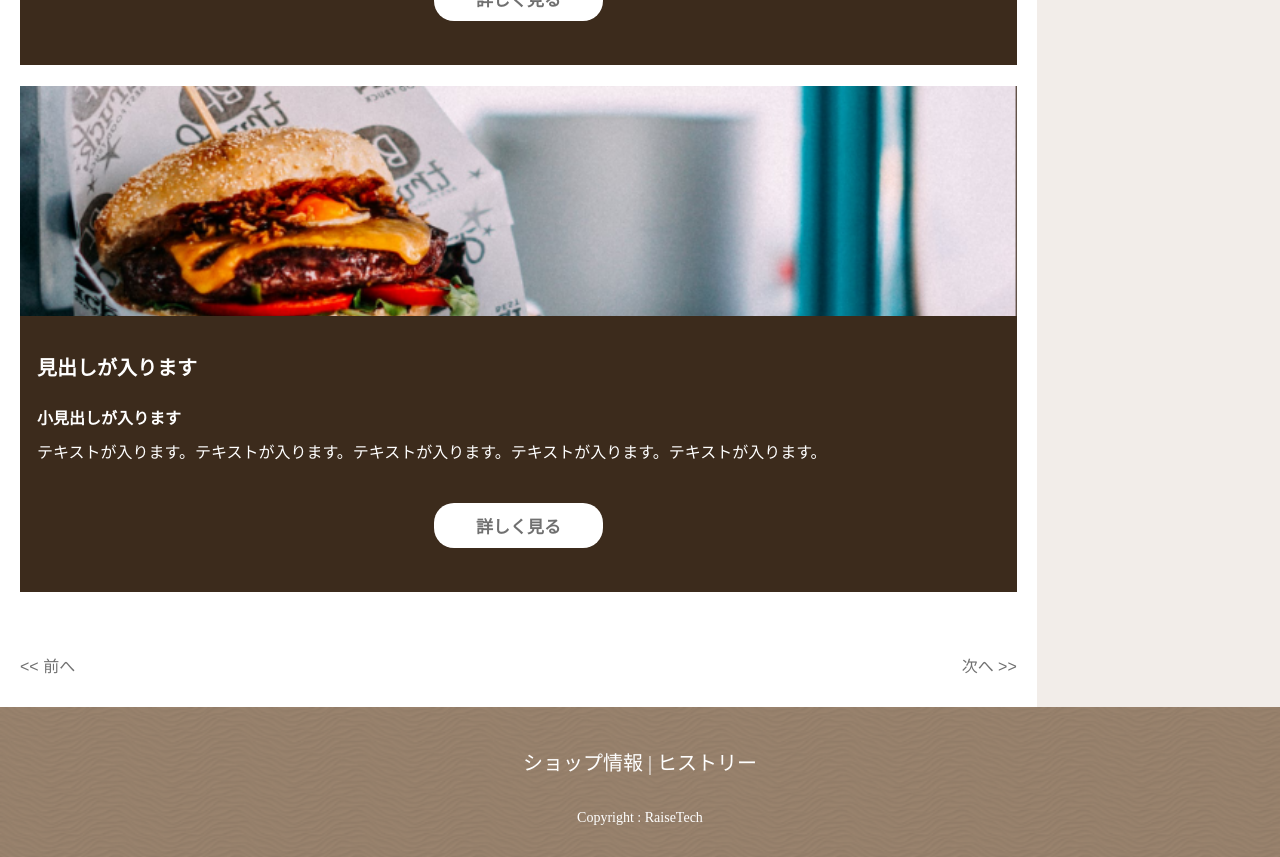
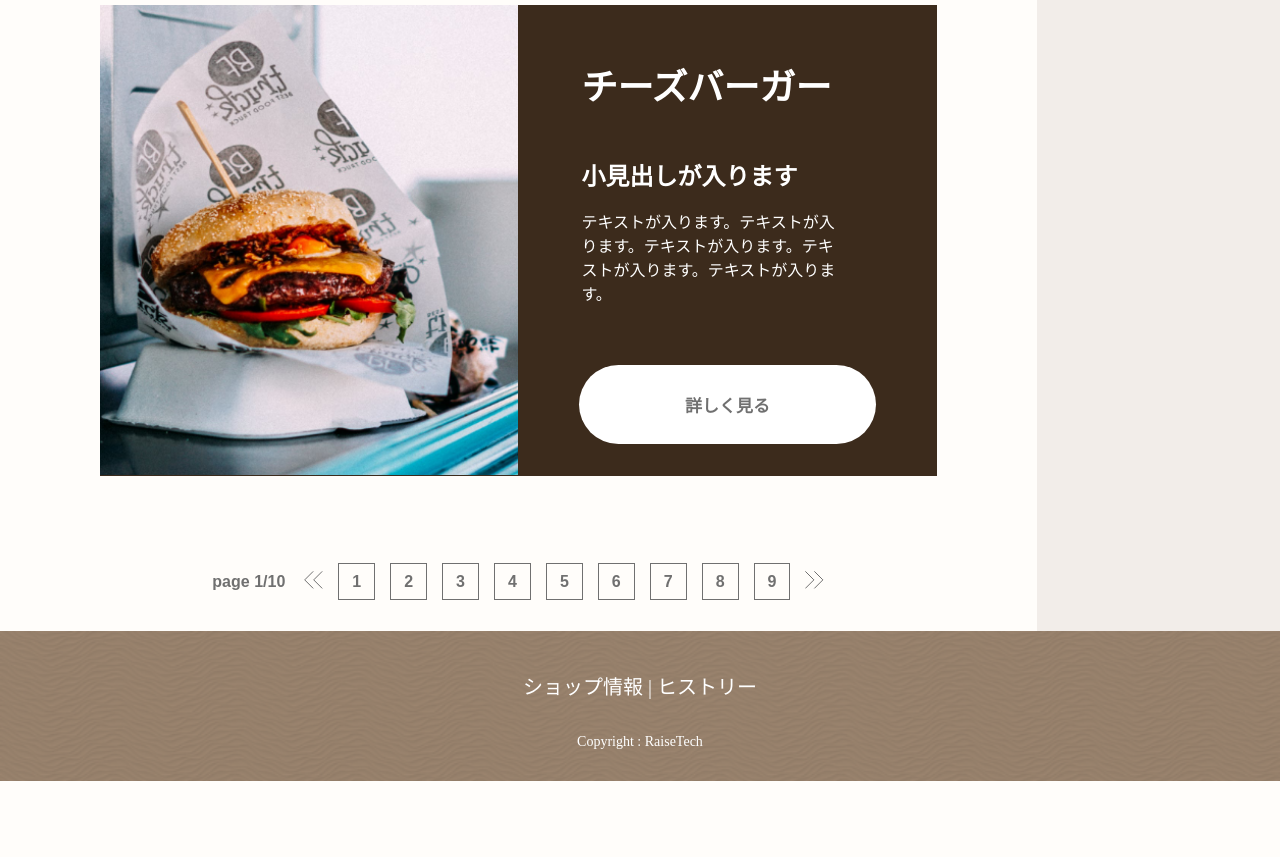
Before and after one commit to asa0mame0aim/hamburger_app, a plain HTML site: page archive.html in a window 1280 px wide. Shown: the part 1666-2523 px from the top of the page. After the commit the page ends 2447 px from the top, so only its background shows below. Drawn offline with nearby package versions, Linux system fonts and the light colour scheme; some packages are replaced by stand-ins of ours; a web font is replaced by a local one.

Commit message:
archive完(仮)

```diff
--- a/archive.html
+++ b/archive.html
@@ -94,30 +94,36 @@
                 <div class="p-card">
                     <div class="p-card__content">
                         <img src="/img/item.png">
-                        <h3 class="c-card__content--title">見出しが入ります</h3>
+                        <div class="c-card__content--list">
+                            <h3 class="c-card__content--title">チーズバーガー</h3>
                             <h4 class="c-card__content--subtitle">小見出しが入ります</h4>
                             <p class="c-card__content--text">テキストが入ります。テキストが入ります。テキストが入ります。テキストが入ります。テキストが入ります。</p>
                             <form action="#" class="p-card__content--details">
                                 <input type="button" name="details" value="詳しく見る" class="c-card__content--btn">
                             </form>
                         </div>
+                    </div>
                     <div class="p-card__content">
                         <img src="/img/item.png">
-                        <h3 class="c-card__content--title">見出しが入ります</h3>
+                        <div class="c-card__content--list">
+                            <h3 class="c-card__content--title">チーズバーガー</h3>
                             <h4 class="c-card__content--subtitle">小見出しが入ります</h4>
                             <p class="c-card__content--text">テキストが入ります。テキストが入ります。テキストが入ります。テキストが入ります。テキストが入ります。</p>
                             <form action="#" class="p-card__content--details">
                                 <input type="button" name="details" value="詳しく見る" class="c-card__content--btn">
                             </form>
                         </div>
+                    </div>
                     <div class="p-card__content">
                         <img src="/img/item.png">
-                        <h3 class="c-card__content--title">見出しが入ります</h3>
+                        <div class="c-card__content--list">
+                            <h3 class="c-card__content--title">チーズバーガー</h3>
                             <h4 class="c-card__content--subtitle">小見出しが入ります</h4>
                             <p class="c-card__content--text">テキストが入ります。テキストが入ります。テキストが入ります。テキストが入ります。テキストが入ります。</p>
                             <form action="#" class="p-card__content--details">
                                 <input type="button" name="details" value="詳しく見る" class="c-card__content--btn">
                             </form>
+                        </div>
                     </div>
                 </div>
             </div>
@@ -137,7 +143,7 @@
             <div class="p-pagination">
                 <p class="p-pagination__page-number">page 1/10</p>
                 <ul class="p-pagination__list">
-                    <li class="p-pagination__list--items p-pagination__list--prev"><a href="#"></a></li>
+                    <li class="p-pagination__list--prev"><a href="#"></a></li>
                     <li class="p-pagination__list--items"><a href="#">1</a></li>
                     <li class="p-pagination__list--items"><a href="#">2</a></li>
                     <li class="p-pagination__list--items"><a href="#">3</a></li>
@@ -147,7 +153,7 @@
                     <li class="p-pagination__list--items"><a href="#">7</a></li>
                     <li class="p-pagination__list--items"><a href="#">8</a></li>
                     <li class="p-pagination__list--items"><a href="#">9</a></li>
-                    <li class="p-pagination__list--items p-pagination__list--next"><a href="#"></a></li>
+                    <li class="p-pagination__list--next"><a href="#"></a></li>
                 </ul>
             </div>
         </main>
--- a/scss/layout/_body.scss
+++ b/scss/layout/_body.scss
@@ -1,6 +1,7 @@
 body{
     grid-column: 1/3;
     grid-row: 1/4;
+    background-color: #FFFDFA;
     &.active{
         overflow: hidden;
         &::after{
--- a/scss/object/component/_background.scss
+++ b/scss/object/component/_background.scss
@@ -109,21 +109,28 @@ archieve
         object-fit: cover;
         object-position: left;
         background-color: rgba(0, 0, 0, 0.9);
+        z-index: 1;
+        @include mixin.tab{
+            height: 283px;
+        }
+        @include mixin.pc{
+            height: 239px;
+        }
     }
 }
 
-.p-card__content{
-    position: relative;
-    background-color: #3C2B1C;
-    width: calc(100% - 40px);
-    margin: 0 20px;
-
-
-    > img{
-        width: 100%;
-        height: 230px;
-        object-fit: cover;
-        object-position: left center;
-        background-repeat: no-repeat;
+.p-card__content > img{
+    width: 100%;
+    height: 230px;
+    object-fit: cover;
+    object-position: left center;
+    background-repeat: no-repeat;
+    @include mixin.tab{
+        width: 50%;
+        height: 355px;
+    }
+    @include mixin.pc{
+        width: 50%;
+        height: 471px;
     }
 }
--- a/scss/object/component/_button.scss
+++ b/scss/object/component/_button.scss
@@ -48,5 +48,13 @@ archive
     border: none;
     margin: 40px 0 44px;
     padding: 10px 42px;
-    border-radius: 20px;
+    border-radius: 30px;
+    @include mixin.tab{
+        bottom: -40px;
+    }
+    @include mixin.pc{
+        margin-top: 60px;
+        padding: 27px 106px;
+        border-radius: 40px;
+    }
 }
--- a/scss/object/component/_list.scss
+++ /dev/null
@@ -1,7 +0,0 @@
-@use "../../foundation/mixin";
-
-.c-archive-visual__list{
-    @include mixin.tab{
-        display: flex;
-    }
-}
--- a/scss/object/component/_text.scss
+++ b/scss/object/component/_text.scss
@@ -51,14 +51,27 @@ archive
     top: 0;
     padding: 160px 0 0 35px;
     color: #fff;
+    @include mixin.tab{
+        padding: 140px 0 0 305px;
+    }
+    @include mixin.pc{
+        padding-top: 120px;
+    }
 }
 
 .c-subheading__text{
     font-size: 16px;
     font-weight: normal;
     text-align: center;
-    padding: 20px;
+    padding: 20px 20px 0 20px;
     color: #3C2A10;
+    @include mixin.tab{
+        padding: 15px 40px 0 40px;
+    }
+
+    @include mixin.pc{
+        padding: 15px 100px 0 100px;
+    }
 }
 
 .c-card__content--text{
@@ -66,4 +79,11 @@ archive
     font-weight: normal;
     padding: 10px 73px 0 17px;
     color: #fff;
+    @include mixin.tab{
+        padding: 10px 59px 0 35px;
+    }
+    @include mixin.pc{
+        padding: 17px 100px 0 63px;
+    }
+
 }
--- a/scss/object/component/_title.scss
+++ b/scss/object/component/_title.scss
@@ -109,23 +109,50 @@ archive
     font-size: 36px;
     color: #fff;
     padding: 105px 0 7px 35px;
+    @include mixin.tab{
+        font-size: 60px;
+        padding: 102px 0 102px 86px;
+    }
+    @include mixin.pc{
+        padding: 80px 0 0 86px;
+    }
 }
 
 .c-subheading__title{
     font-size: 28px;
     padding: 30px 0 10px 22px;
     color: #3C2A10;
+    @include mixin.tab{
+        font-size: 36px;
+        padding: 36px 0 10px 40px;
+    }
+    @include mixin.pc{
+        padding: 60px 0 10px 100px;
+    }
 }
 
 .c-card__content--title{
     font-size: 20px;
     padding: 32px 0 24px 17px;
     color: #fff;
-
+    @include mixin.tab{
+        padding: 30px 0 0 35px;
+    }
+    @include mixin.pc{
+        font-size: 36px;
+        padding: 53px 0 0 63px;
+    }
 }
 
 .c-card__content--subtitle{
     font-size: 16px;
     color: #fff;
     padding-left: 17px;
+    @include mixin.tab{
+        padding: 24px 0 0 35px;
+    }
+    @include mixin.pc{
+        font-size: 24px;
+        padding: 47px 0 0 63px;
+    }
 }
--- a/scss/object/project/_content.scss
+++ b/scss/object/project/_content.scss
@@ -8,7 +8,20 @@ archive
     position: relative;
     background-color: #3C2B1C;
     height: 100%;
-    margin-bottom: 21px;
+    width: calc(100% - 40px);
+    margin: 20px;
+    @include mixin.tab{
+        display: flex;
+        height: 355px;
+        width: calc(100% - 80px);
+        margin: 20px 40px;
+
+    }
+    @include mixin.pc{
+        height: 471px;
+        width: calc(100% - 200px);
+        margin: 20px 100px;
+    }
     &--details{
         text-align: center;
     }
--- a/scss/object/project/_pagination.scss
+++ b/scss/object/project/_pagination.scss
@@ -1,6 +1,9 @@
 @use "../../foundation/mixin";
 
 .p-pagination--sp{
+    @include mixin.tab{
+        display: none;
+    }
     &__lists{
         display: flex;
         justify-content: space-between;
@@ -15,16 +18,46 @@
     &__list{
         &--prev{
             &::before{
-                content: '<<';
+                content: url(/img/pagination_prev.png);
+                font-size: 30px;
                 width: 17px;
                 height: 17px;
+                font-weight: lighter;
+                margin-left: 19px;
             }
         }
         &--next{
             &::after{
-                content: '>>';
+                content: url(/img/pagination_next.png);
+                font-size: 30px;
                 width: 17px;
                 height: 17px;
+                font-weight: lighter;
+                margin-left: 15px;
+            }
+        }
+    }
+    @include mixin.tab{
+        display: flex;
+        align-items: center;
+        justify-content: center;
+        margin: 85px 0 30px;
+        line-height: 35px;
+        &__list{
+            display: flex;
+            justify-content: center;
+            align-items: center;
+            &--items{
+                border: solid 1px;
+                font-size: 16px;
+                margin-left: 15px;
+
+                >a{
+                    width: 35px;
+                    height: 35px;
+                    padding: 13px;
+                    line-height: 35px;
+                }
             }
         }
     }
```
Also changed, not shown: css/style.css, css/style.min.css, img/pagination_next.png (added), img/pagination_prev.png (added), 4 other files. Lines whose indentation alone changed are shown as unchanged.
